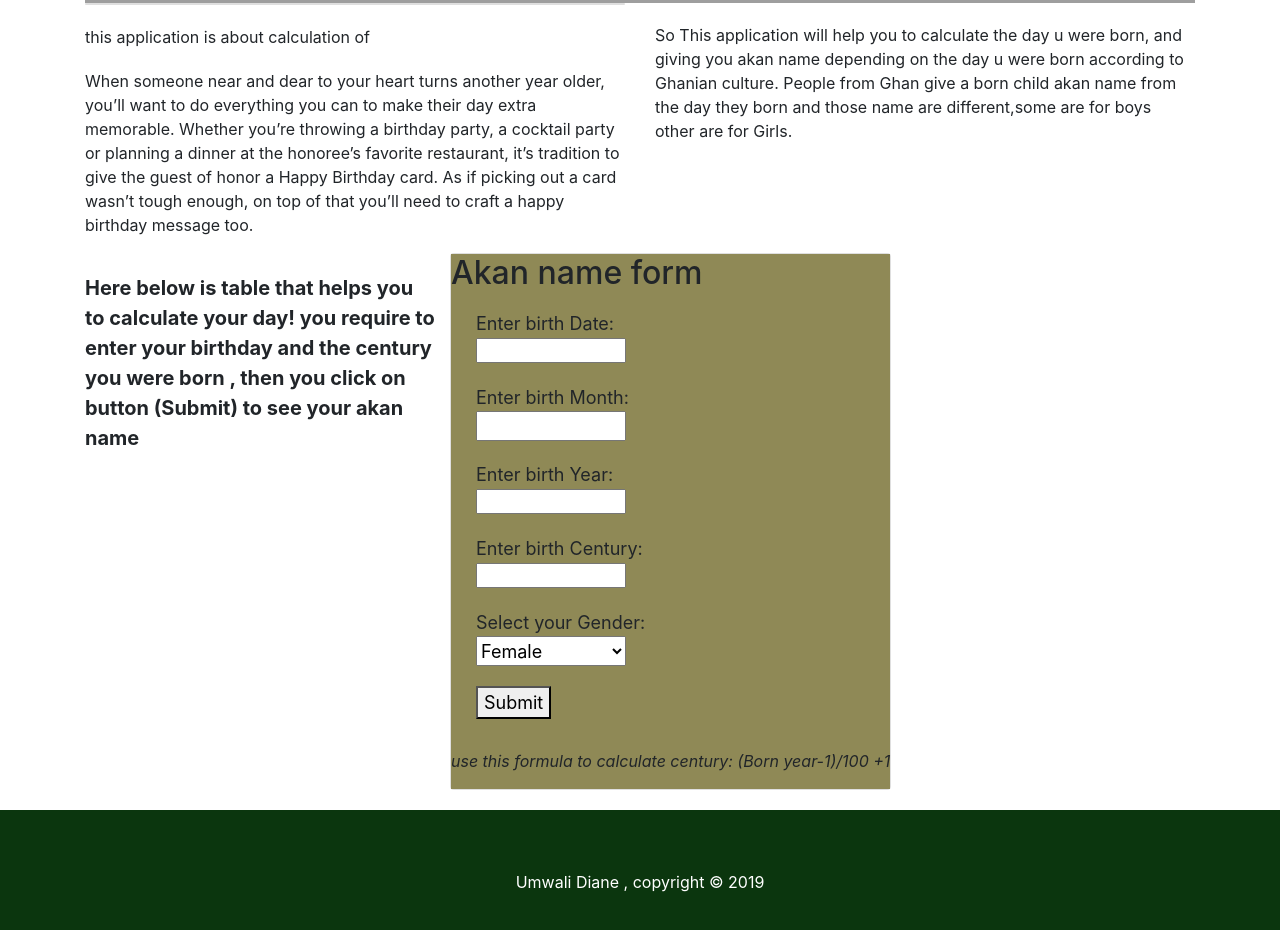
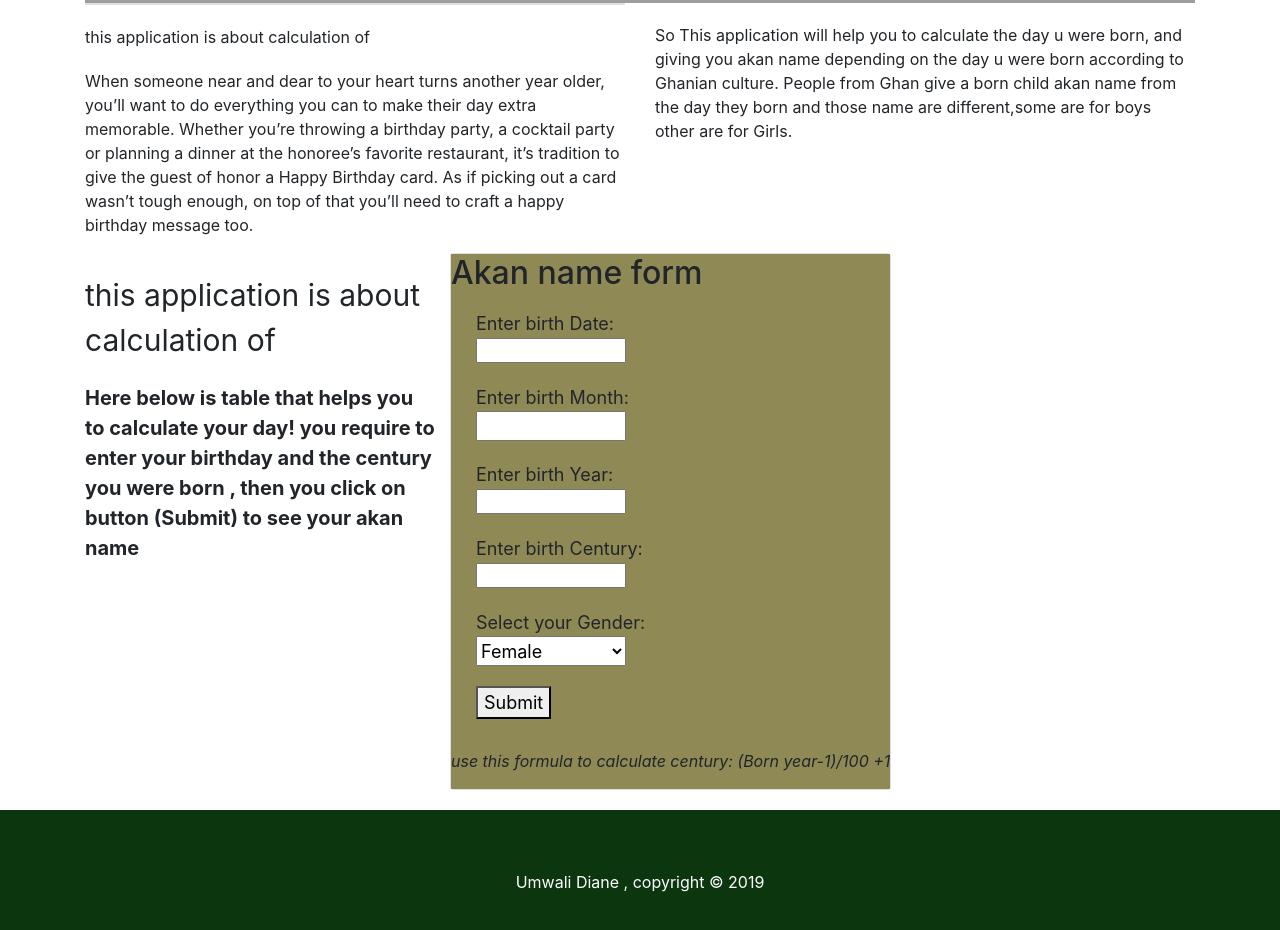
Before and after one commit to umwalidiane69/Birthday, a plain HTML site: page index.html in a window 1280 px wide. Shown: the part 697-1627 px from the top of the page. Drawn offline with Linux system fonts and the light colour scheme; grey boxes are pictures that could not be loaded.

Commit message:
a head is added

```diff
--- a/css/styles.css
+++ b/css/styles.css
@@ -73,3 +73,6 @@ nav>ul>li>a{
           font-size: 20px;
           font-style: bold;
       }
+      #be{
+          font-size: 30px;
+      }
--- a/index.html
+++ b/index.html
@@ -48,6 +48,7 @@
 </div>
   <div class="row">
     <div class="col-md-4">
+        <p id="be">this application is about calculation of</p>
   <p id="ni"><strong>
     Here below is table that helps you to calculate your day!
     you require to enter your birthday and the century you were born
```
